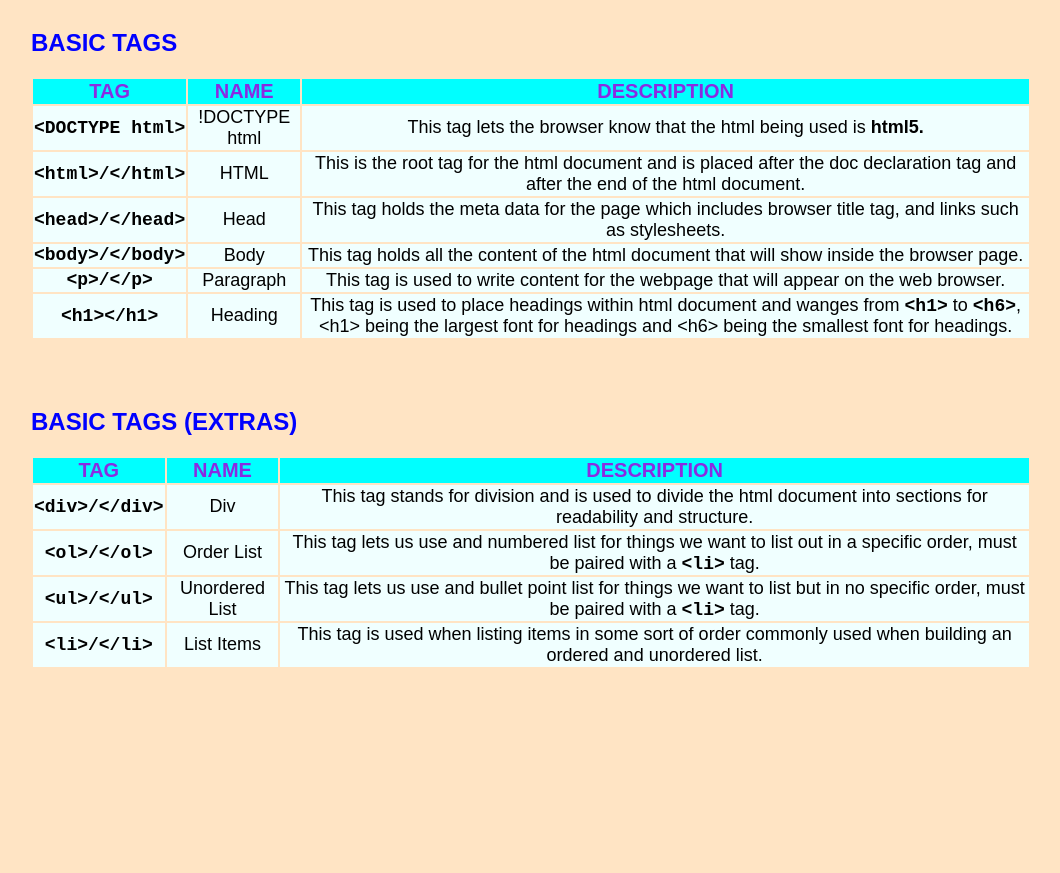
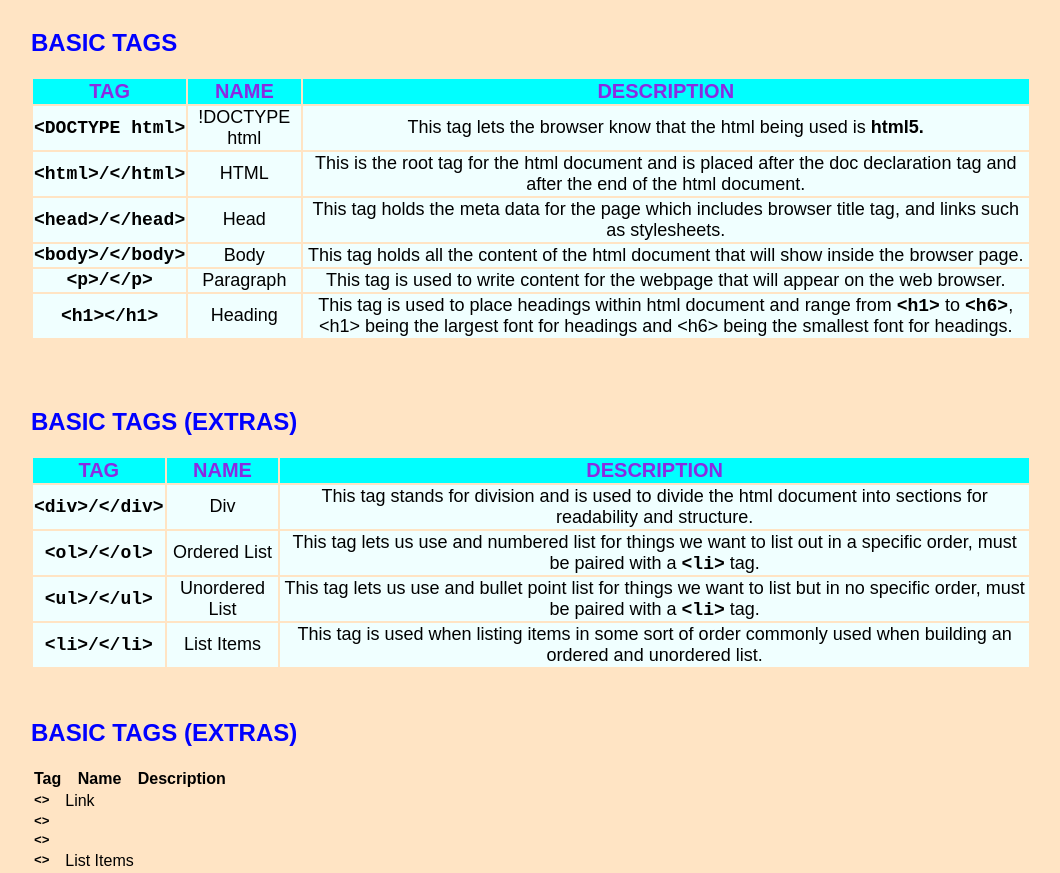
Before and after one commit to CanaanCobb/CanaanCobb, a plain HTML site: page index.html in a window 1280 px wide. Shown: the part 108-981 px from the top of the page, without its empty margins (109-1169 px from the left). Before the commit the page ends 800 px from the top, so only its background shows below. Drawn offline with Linux system fonts and the light colour scheme.

Commit message:
Update index.html

```diff
--- a/index.html
+++ b/index.html
@@ -6,13 +6,13 @@
   <link href="style.css" type="text/css" rel="stylesheet">
   <title>HTML Cheat Sheet</title>
 </head>
-<body>
+  <body>
 
 <!-- main heading and sub heading of the page -->
      <h1>HTML Tags References</h1>
      <h2>Basic tags</h2>
 
-<table>
+  <table>
     <!-- table headings / basic html -->
     <thead>
       <tr class="headings">
@@ -57,7 +57,7 @@
       <tr class="description_h1h6">
         <td class="code"><strong>&lt;h1&gt;&lt;/h1&gt;</strong></td>
         <td>Heading</td>
-        <td>This tag is used to place headings within html document and wanges from <span><strong>&lt;h1&gt;</strong></span> to <span><strong>&lt;h6&gt;</strong></span>, &lt;h1&gt; being the largest font for headings and &lt;h6&gt; being the smallest font for headings.</td>
+        <td>This tag is used to place headings within html document and range from <span><strong>&lt;h1&gt;</strong></span> to <span><strong>&lt;h6&gt;</strong></span>, &lt;h1&gt; being the largest font for headings and &lt;h6&gt; being the smallest font for headings.</td>
       </tr>
     </tbody>
   </table>
@@ -81,9 +81,9 @@
         <td>This tag stands for division and is used to divide the html document into sections for readability and structure.</td>
       </tr>
 
-      <tr class=orderedlist>
+      <tr class="orderedlist">
         <td class="code"><strong>&lt;ol&gt;/&lt;/ol&gt;</strong></td>
-        <td>Order List</td>
+        <td>Ordered List</td>
         <td>This tag lets us use and numbered list for things we want to list out in a specific order, must be paired with a <span><strong>&lt;li&gt;</strong></span> tag.</td>
       </tr>
 
@@ -98,10 +98,45 @@
         <td>List Items</td>
         <td>This tag is used when listing items in some sort of order commonly used when building an ordered and unordered list.</td>
       </tr>
-
     </tbody>
   </table>
 
+  <h2>Basic tags (extras)</h2>
+  <table>
+    <!-- table headings / basic css -->
+    <thead>
+      <tr class="">
+        <th>Tag</th>
+        <th>Name</th>
+        <th>Description</th>
+      </tr>
+    </thead>
+      <!-- table body / basic css -->
+    <tbody>
+      <tr class="">
+        <td class="code"><strong>&lt;&gt;</strong></td>
+        <td>Link</td>
+        <td></td>
+      </tr>
 
+      <tr class="">
+        <td class="code"><strong>&lt;&gt;</strong></td>
+        <td></td>
+        <td></td>
+      </tr>
+
+      <tr class="">
+        <td class="code"><strong>&lt;&gt;</strong></td>
+        <td></td>
+        <td></td>
+      </tr>
+
+      <tr class="">
+        <td class="code"><strong>&lt;&gt;</strong></td>
+        <td>List Items</td>
+        <td></td>
+      </tr>
+    </tbody>
+  </table>
 </body>
 </html>
```
